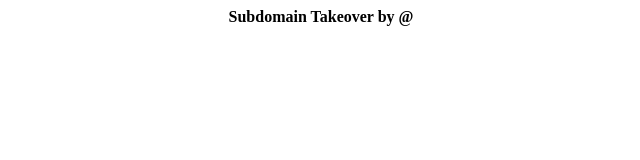
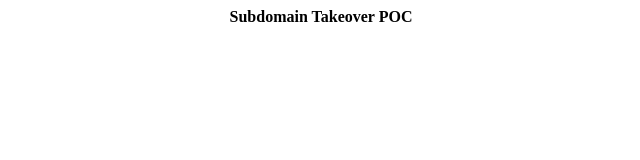
Before and after one commit to buraaqsec/fluffy4, a plain HTML site: page index.html in a window 1280 px wide. Shown: the full height of the page, 319-959 px from the left. Drawn offline with Linux system fonts and the light colour scheme.

Commit message:
Update index.html

```diff
--- a/index.html
+++ b/index.html
@@ -1,6 +1,6 @@
-<!-- Subdomain Takeover @ -->
+<!-- dG9kYXlpc25ldyB0YWtlb3Zlcg== -->
 <center>
   <h4>
-    Subdomain Takeover by @
+    Subdomain Takeover POC
   </h4>
 </center>
```
